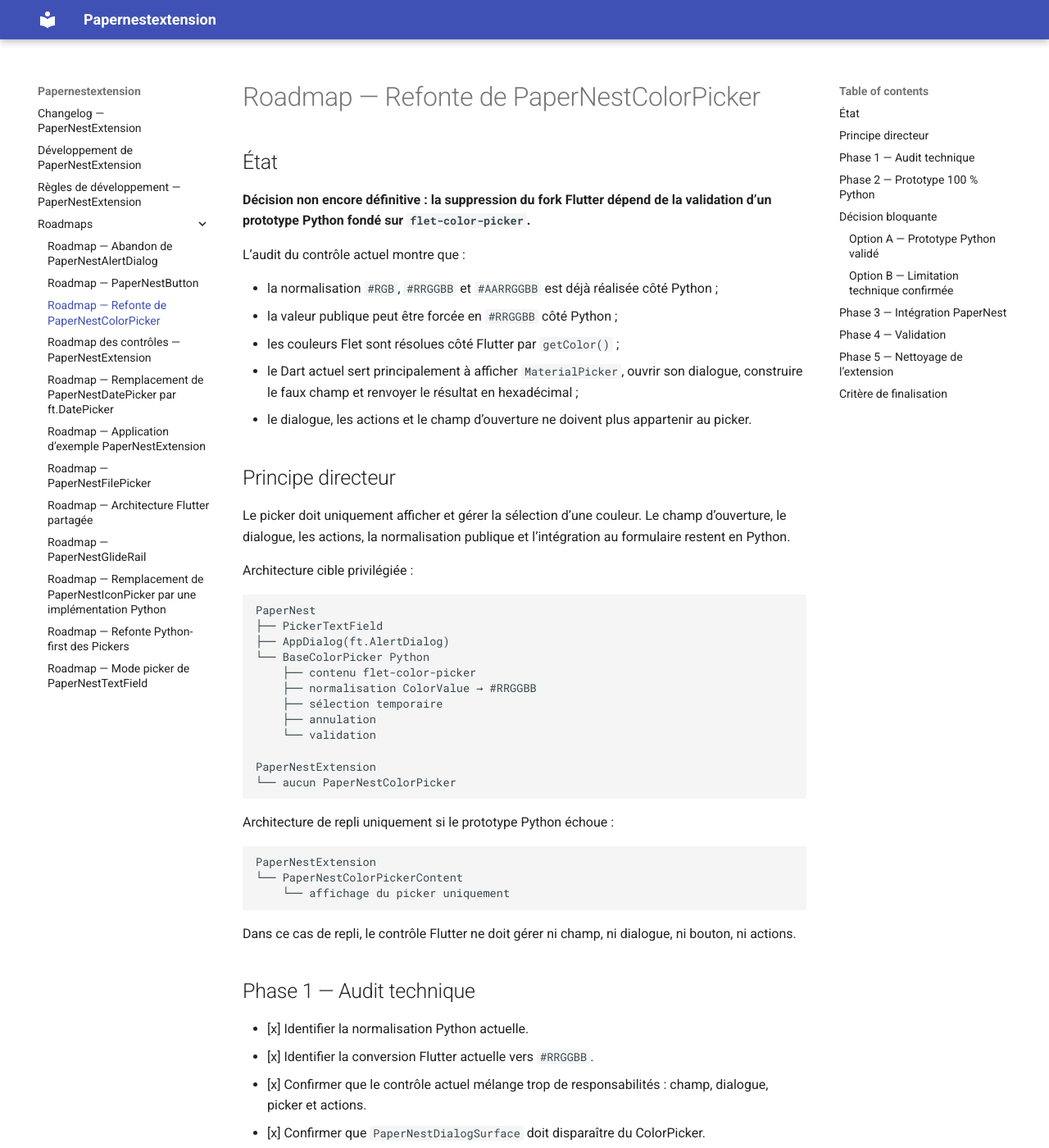
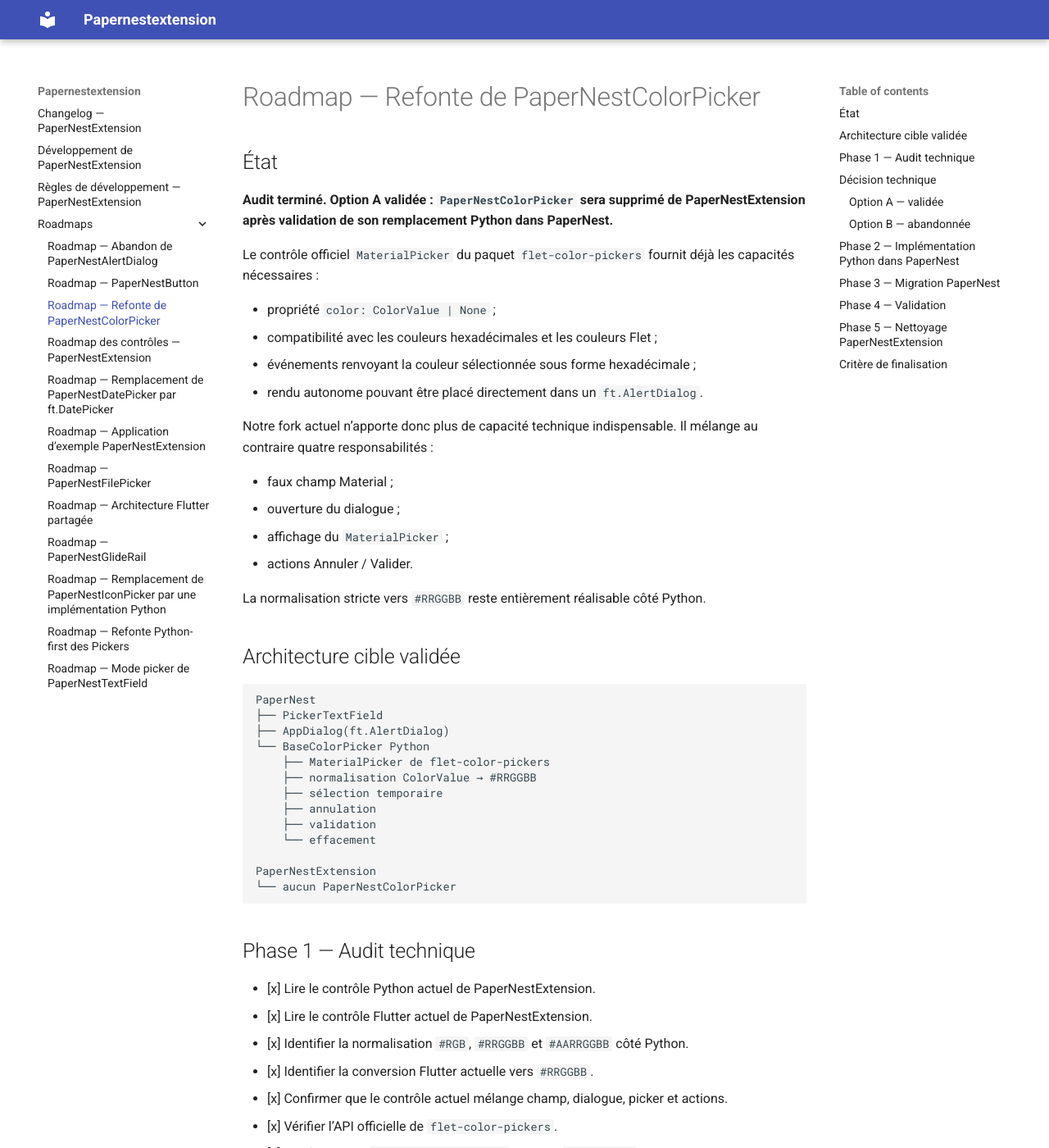
Before and after one commit to Drenae/PaperNestExtension, an MkDocs documentation site: the page built from docs/roadmaps/ROADMAP_COLOR_PICKER.md, in a window 1280 px wide and 1400 px high. Shown: the whole window at 82% size. Built offline with MkDocs 1.6.1 and Material for MkDocs 9.7.7, drawn with Linux system fonts in a browser that asks for light colours; some of the changed text lies outside the part shown.

Commit message:
docs(roadmap): validate Python-only color picker architecture

````diff
--- a/docs/roadmaps/ROADMAP_COLOR_PICKER.md
+++ b/docs/roadmaps/ROADMAP_COLOR_PICKER.md
@@ -2,119 +2,123 @@
 
 ## État
 
-**Décision non encore définitive : la suppression du fork Flutter dépend de la validation d’un prototype Python fondé sur `flet-color-picker`.**
+**Audit terminé. Option A validée : `PaperNestColorPicker` sera supprimé de PaperNestExtension après validation de son remplacement Python dans PaperNest.**
 
-L’audit du contrôle actuel montre que :
+Le contrôle officiel `MaterialPicker` du paquet `flet-color-pickers` fournit déjà les capacités nécessaires :
 
-- la normalisation `#RGB`, `#RRGGBB` et `#AARRGGBB` est déjà réalisée côté Python ;
-- la valeur publique peut être forcée en `#RRGGBB` côté Python ;
-- les couleurs Flet sont résolues côté Flutter par `getColor()` ;
-- le Dart actuel sert principalement à afficher `MaterialPicker`, ouvrir son dialogue, construire le faux champ et renvoyer le résultat en hexadécimal ;
-- le dialogue, les actions et le champ d’ouverture ne doivent plus appartenir au picker.
+- propriété `color: ColorValue | None` ;
+- compatibilité avec les couleurs hexadécimales et les couleurs Flet ;
+- événements renvoyant la couleur sélectionnée sous forme hexadécimale ;
+- rendu autonome pouvant être placé directement dans un `ft.AlertDialog`.
 
-## Principe directeur
+Notre fork actuel n’apporte donc plus de capacité technique indispensable. Il mélange au contraire quatre responsabilités :
 
-Le picker doit uniquement afficher et gérer la sélection d’une couleur. Le champ d’ouverture, le dialogue, les actions, la normalisation publique et l’intégration au formulaire restent en Python.
+- faux champ Material ;
+- ouverture du dialogue ;
+- affichage du `MaterialPicker` ;
+- actions Annuler / Valider.
 
-Architecture cible privilégiée :
+La normalisation stricte vers `#RRGGBB` reste entièrement réalisable côté Python.
+
+## Architecture cible validée
 
 ```text
 PaperNest
 ├── PickerTextField
 ├── AppDialog(ft.AlertDialog)
 └── BaseColorPicker Python
-    ├── contenu flet-color-picker
+    ├── MaterialPicker de flet-color-pickers
     ├── normalisation ColorValue → #RRGGBB
     ├── sélection temporaire
     ├── annulation
-    └── validation
+    ├── validation
+    └── effacement
 
 PaperNestExtension
 └── aucun PaperNestColorPicker
 ```
 
-Architecture de repli uniquement si le prototype Python échoue :
-
-```text
-PaperNestExtension
-└── PaperNestColorPickerContent
-    └── affichage du picker uniquement
-```
-
-Dans ce cas de repli, le contrôle Flutter ne doit gérer ni champ, ni dialogue, ni bouton, ni actions.
-
 ## Phase 1 — Audit technique
 
-- [x] Identifier la normalisation Python actuelle.
+- [x] Lire le contrôle Python actuel de PaperNestExtension.
+- [x] Lire le contrôle Flutter actuel de PaperNestExtension.
+- [x] Identifier la normalisation `#RGB`, `#RRGGBB` et `#AARRGGBB` côté Python.
 - [x] Identifier la conversion Flutter actuelle vers `#RRGGBB`.
-- [x] Confirmer que le contrôle actuel mélange trop de responsabilités : champ, dialogue, picker et actions.
-- [x] Confirmer que `PaperNestDialogSurface` doit disparaître du ColorPicker.
-- [ ] Récupérer et lire intégralement les sources de la version exacte de `flet-color-picker` utilisée comme base.
-- [ ] Comparer son API Python et son widget Flutter avec le fork PaperNest.
-- [ ] Identifier précisément la modification qui a rendu compatibles les couleurs hexadécimales et les `ft.Colors`.
+- [x] Confirmer que le contrôle actuel mélange champ, dialogue, picker et actions.
+- [x] Vérifier l’API officielle de `flet-color-pickers`.
+- [x] Confirmer que `MaterialPicker.color` accepte `ColorValue`.
+- [x] Confirmer que `on_color_change` renvoie une valeur hexadécimale.
+- [x] Confirmer que le picker officiel peut être placé directement dans un dialogue Python.
+- [x] Confirmer que `PaperNestDialogSurface` n’est pas nécessaire au ColorPicker.
 
-## Phase 2 — Prototype 100 % Python
+## Décision technique
 
-- [ ] Ajouter temporairement `flet-color-picker` au projet de test.
-- [ ] Construire le contenu du picker sans dialogue interne.
-- [ ] Accepter une valeur initiale de type `ColorValue`.
-- [ ] Accepter `#RGB`, `#RRGGBB`, `#AARRGGBB` et les valeurs issues de `ft.Colors`.
-- [ ] Normaliser la valeur publique en `#RRGGBB`.
-- [ ] Gérer une sélection temporaire distincte de la valeur finale.
-- [ ] Composer le dialogue avec `AppDialog`.
-- [ ] Ouvrir le dialogue depuis `PickerTextField`.
-- [ ] Vérifier l’annulation et la validation explicite.
-- [ ] Vérifier la mise à jour programmée de la valeur.
+### Option A — validée
 
-## Décision bloquante
+- [x] Utiliser directement `flet-color-pickers` dans PaperNest.
+- [x] Conserver la normalisation dans PaperNest.
+- [x] Prévoir la suppression complète de `PaperNestColorPicker` dans l’extension.
 
-Après le prototype :
+### Option B — abandonnée
 
-### Option A — Prototype Python validé
+Aucun contrôle Flutter minimal ne sera conservé : le paquet officiel couvre déjà le besoin.
 
-- [ ] Supprimer complètement `PaperNestColorPicker` de l’extension.
-- [ ] Conserver toute la normalisation dans PaperNest.
-- [ ] Utiliser directement `flet-color-picker` comme dépendance de PaperNest.
+## Phase 2 — Implémentation Python dans PaperNest
 
-### Option B — Limitation technique confirmée
+- [ ] Ajouter `flet-color-pickers` aux dépendances de PaperNest.
+- [ ] Créer un helper de normalisation acceptant :
+  - [ ] `#RGB` ;
+  - [ ] `#RRGGBB` ;
+  - [ ] `#AARRGGBB` ;
+  - [ ] valeurs issues de `ft.Colors` ;
+  - [ ] `None` et valeurs invalides avec fallback.
+- [ ] Refaire `BaseColorPicker` autour de `PickerTextField`.
+- [ ] Afficher la couleur courante dans le champ.
+- [ ] Construire un `MaterialPicker` dans `AppDialog`.
+- [ ] Gérer une valeur temporaire pendant l’ouverture du dialogue.
+- [ ] Appliquer la valeur uniquement lors de la validation.
+- [ ] Ne pas modifier la valeur lors de l’annulation.
+- [ ] Gérer l’effacement avec `clear_button`.
+- [ ] Préserver `on_change` et la prévisualisation dynamique.
 
-- [ ] Conserver un contrôle Flutter minimal limité au contenu de sélection.
-- [ ] Supprimer tout le rendu de champ Material.
-- [ ] Supprimer l’ouverture du dialogue Flutter.
-- [ ] Supprimer les boutons Annuler/Valider Flutter.
-- [ ] Supprimer le focus, le clear button et les événements liés au faux champ.
-- [ ] Exposer uniquement la valeur temporaire et l’événement de changement.
+## Phase 3 — Migration PaperNest
 
-Aucune option ne sera implémentée définitivement avant validation de ce choix par l’utilisateur.
-
-## Phase 3 — Intégration PaperNest
-
-- [ ] Refaire `BaseColorPicker` autour de `PickerTextField`.
-- [ ] Composer le dialogue côté Python.
-- [ ] Préserver `normalize_value()` et le fallback métier.
-- [ ] Préserver la prévisualisation dynamique des catégories.
 - [ ] Migrer l’éditeur de classeur et de sous-catégorie.
-- [ ] Tester les valeurs existantes et invalides.
+- [ ] Préserver `BaseColorPicker.normalize_value()` ou fournir un alias compatible.
+- [ ] Préserver les valeurs déjà enregistrées.
+- [ ] Préserver le fallback métier `DEFAULT_COLOR`.
+- [ ] Vérifier les valeurs invalides historiques.
+- [ ] Ne modifier aucun autre picker pendant cette phase.
 
 ## Phase 4 — Validation
 
-- [ ] Tester une valeur hexadécimale.
-- [ ] Tester une couleur Flet.
+- [ ] Tester une valeur `#RGB`.
+- [ ] Tester une valeur `#RRGGBB`.
 - [ ] Tester une valeur `#AARRGGBB`.
-- [ ] Tester l’annulation et la validation.
+- [ ] Tester une couleur issue de `ft.Colors`.
+- [ ] Tester la sélection temporaire.
+- [ ] Tester l’annulation.
+- [ ] Tester la validation.
 - [ ] Tester l’effacement.
 - [ ] Tester les changements programmatiques.
 - [ ] Valider `flet run --recursive`.
 - [ ] Valider le build Windows PaperNest.
 - [ ] Faire valider visuellement et fonctionnellement par l’utilisateur.
 
-## Phase 5 — Nettoyage de l’extension
+## Phase 5 — Nettoyage PaperNestExtension
 
-- [ ] Supprimer `PaperNestDialogSurface` lorsque plus aucun picker ne l’utilise.
-- [ ] Supprimer ou réduire le contrôle Flutter selon l’option validée.
-- [ ] Nettoyer les exports, les exemples et la documentation.
-- [ ] Compiler et valider PaperNestExtension après nettoyage.
+Cette phase ne commence qu’après validation complète du remplacement Python.
+
+- [ ] Supprimer `papernest_color_picker.py`.
+- [ ] Supprimer `papernest_color_picker.dart`.
+- [ ] Supprimer l’enregistrement Flutter du contrôle.
+- [ ] Nettoyer les exports Python.
+- [ ] Retirer les exemples du contrôle supprimé.
+- [ ] Nettoyer les imports liés à `PaperNestDialogSurface`.
+- [ ] Supprimer `PaperNestDialogSurface` lorsque plus aucun autre picker ne l’utilise.
+- [ ] Compiler PaperNestExtension.
+- [ ] Valider son build Windows après nettoyage.
 
 ## Critère de finalisation
 
-La roadmap sera terminée lorsque la compatibilité hexadécimale et `ft.Colors` sera préservée avec la solution la plus simple possible, que le champ et le dialogue seront entièrement pilotés depuis Python, puis que le code Flutter inutile aura été supprimé.
+La roadmap sera terminée lorsque PaperNest utilisera directement `MaterialPicker` depuis Python avec une valeur publique normalisée en `#RRGGBB`, que la sélection, l’annulation, la validation et l’effacement seront validés, puis que le fork `PaperNestColorPicker` aura été supprimé proprement de PaperNestExtension.
````
